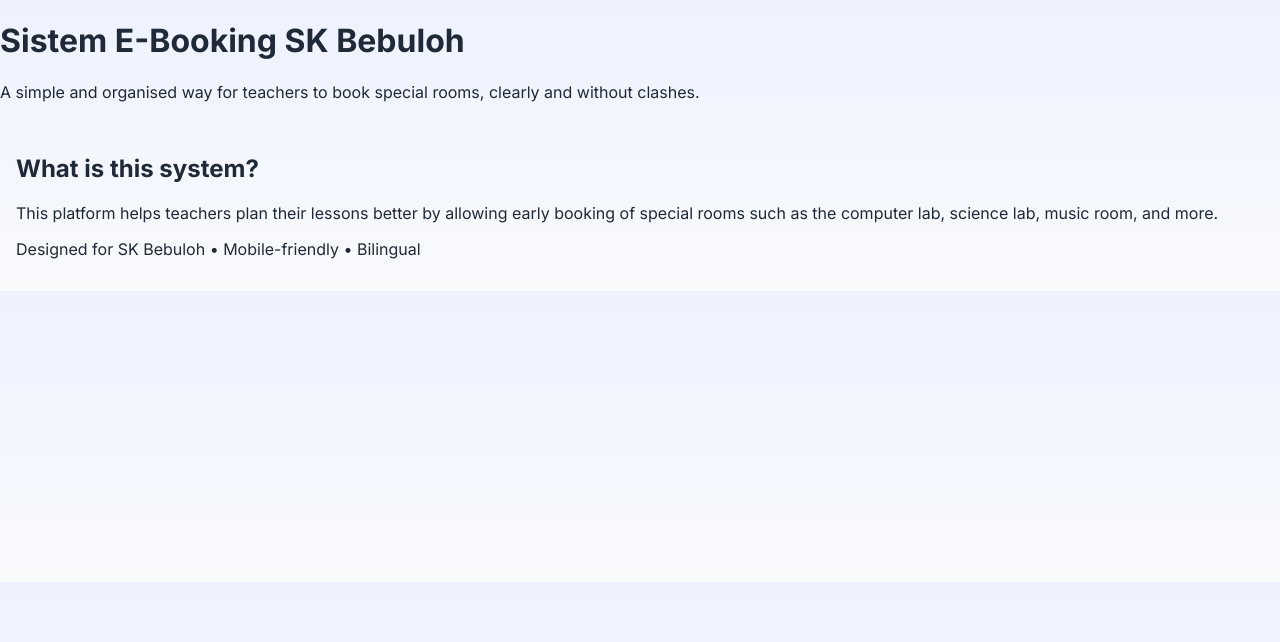
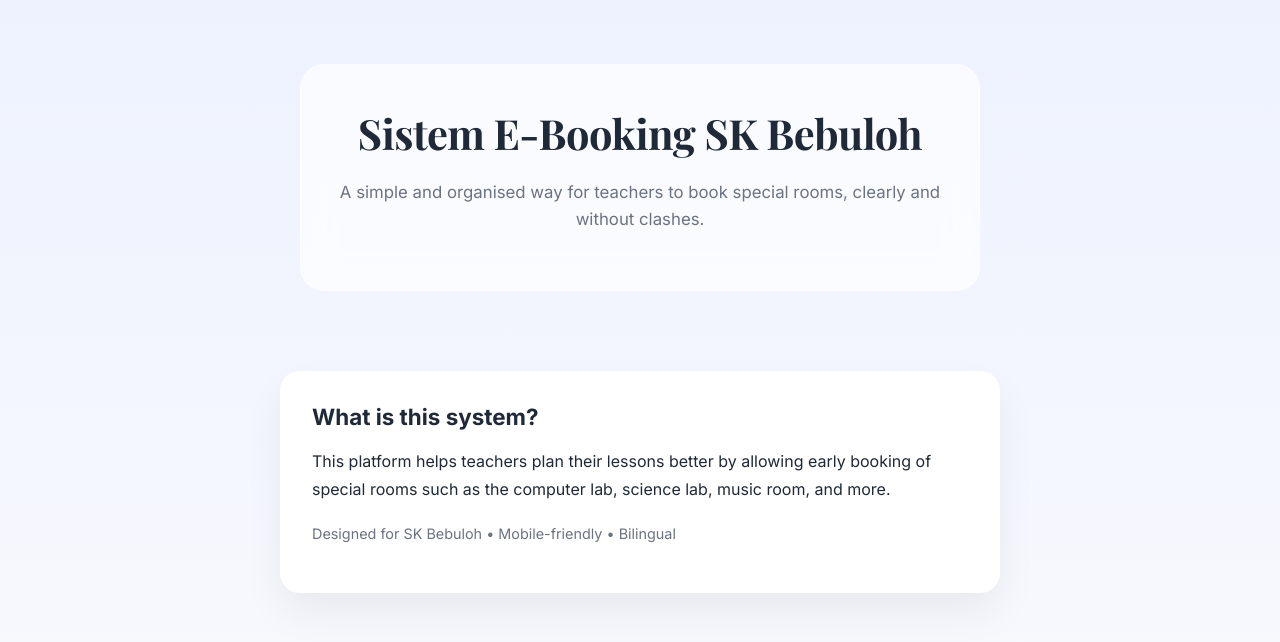
Before and after one commit to ngalang290898-svg/sistem-e-booking-sk-bebuloh, a React (Vite) app: page / in a window 1280 px wide. Shown: the top 642 px of the page. Built offline with nearby package versions, Linux system fonts and the light colour scheme.

Commit message:
Update style.css

```diff
--- a/src/style.css
+++ b/src/style.css
@@ -1,9 +1,11 @@
 :root {
-  --bg: #f5f7fb;
-  --glass: rgba(255, 255, 255, 0.6);
-  --border: rgba(255, 255, 255, 0.3);
-  --primary: #3b82f6;
-  --text: #1f2937;
+  --bg-main: #eef2ff;
+  --bg-soft: #f8fafc;
+  --glass-bg: rgba(255, 255, 255, 0.65);
+  --glass-border: rgba(255, 255, 255, 0.35);
+  --primary: #4f46e5;
+  --text-main: #1f2937;
+  --text-muted: #6b7280;
 }
 
 * {
@@ -13,34 +15,66 @@
 body {
   margin: 0;
   font-family: 'Inter', sans-serif;
-  background: linear-gradient(180deg, #eef2ff, #f8fafc);
-  color: var(--text);
+  background: linear-gradient(180deg, var(--bg-main), var(--bg-soft));
+  color: var(--text-main);
+  min-height: 100vh;
 }
 
-.top-bar {
-  padding: 1.5rem;
+/* HERO */
+.hero {
+  padding: 4rem 1.5rem 3rem;
   text-align: center;
 }
 
-.top-bar h1 {
-  font-family: 'Playfair Display', serif;
-  font-size: 2rem;
-  margin: 0;
+.hero-glass {
+  max-width: 680px;
+  margin: 0 auto;
+  padding: 2.5rem 2rem;
+  background: var(--glass-bg);
+  backdrop-filter: blur(16px);
+  border-radius: 24px;
+  border: 1px solid var(--glass-border);
 }
 
-.top-bar p {
-  margin-top: 0.5rem;
-  opacity: 0.8;
+.hero h1 {
+  font-family: 'Playfair Display', serif;
+  font-size: 2.6rem;
+  margin: 0;
+  letter-spacing: -0.5px;
 }
 
-.content {
-  padding: 1rem;
+.hero-subtitle {
+  margin-top: 1.2rem;
+  font-size: 1.05rem;
+  line-height: 1.6;
+  color: var(--text-muted);
 }
 
-.card {
-  background: var(--glass);
-  backdrop-filter: blur(12px);
-  border: 1px solid var(--border);
-  border-radius: 16px;
-  padding: 1.5rem;
+/* CONTENT */
+.content {
+  padding: 2rem 1.5rem 4rem;
 }
+
+.intro-card {
+  max-width: 720px;
+  margin: 0 auto;
+  background: white;
+  border-radius: 20px;
+  padding: 2rem;
+  box-shadow: 0 20px 40px rgba(0, 0, 0, 0.06);
+}
+
+.intro-card h2 {
+  margin-top: 0;
+  font-size: 1.4rem;
+}
+
+.intro-card p {
+  line-height: 1.7;
+}
+
+.muted {
+  margin-top: 1.2rem;
+  font-size: 0.9rem;
+  color: var(--text-muted);
+}
```
